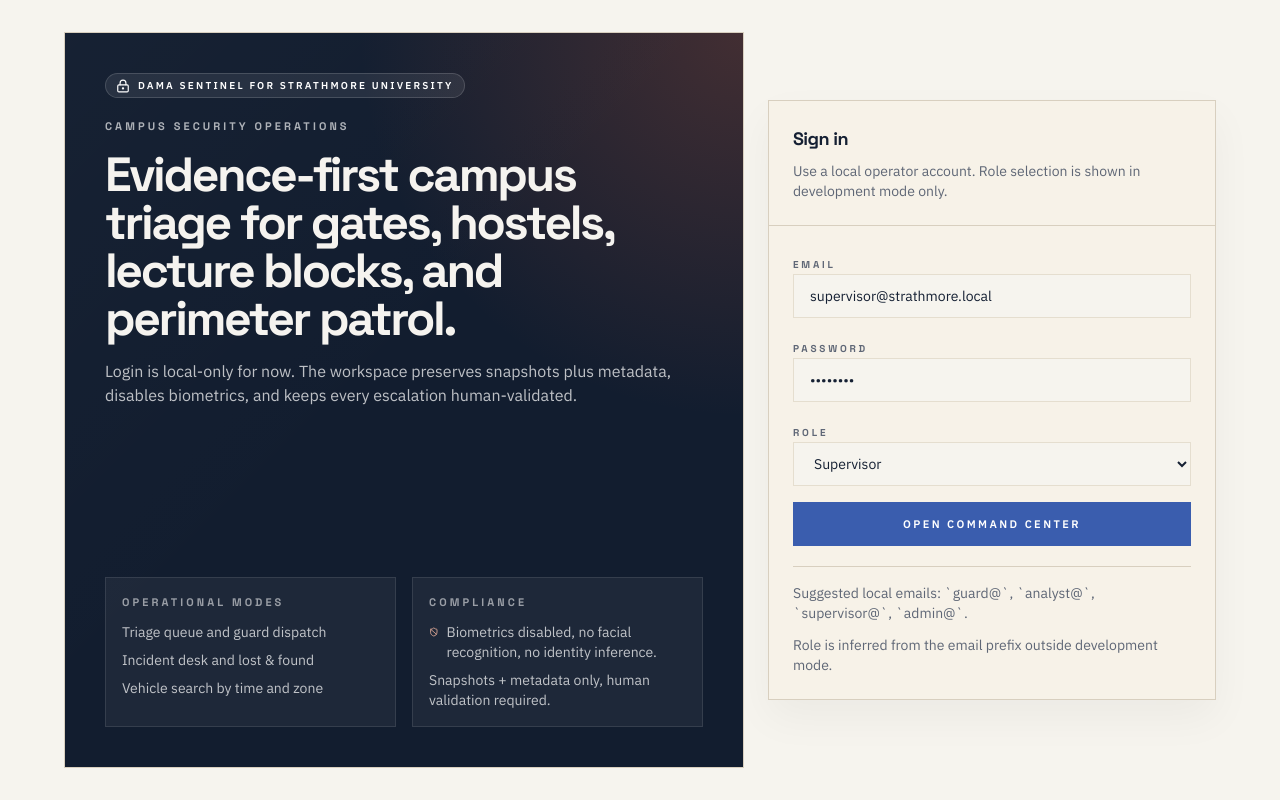
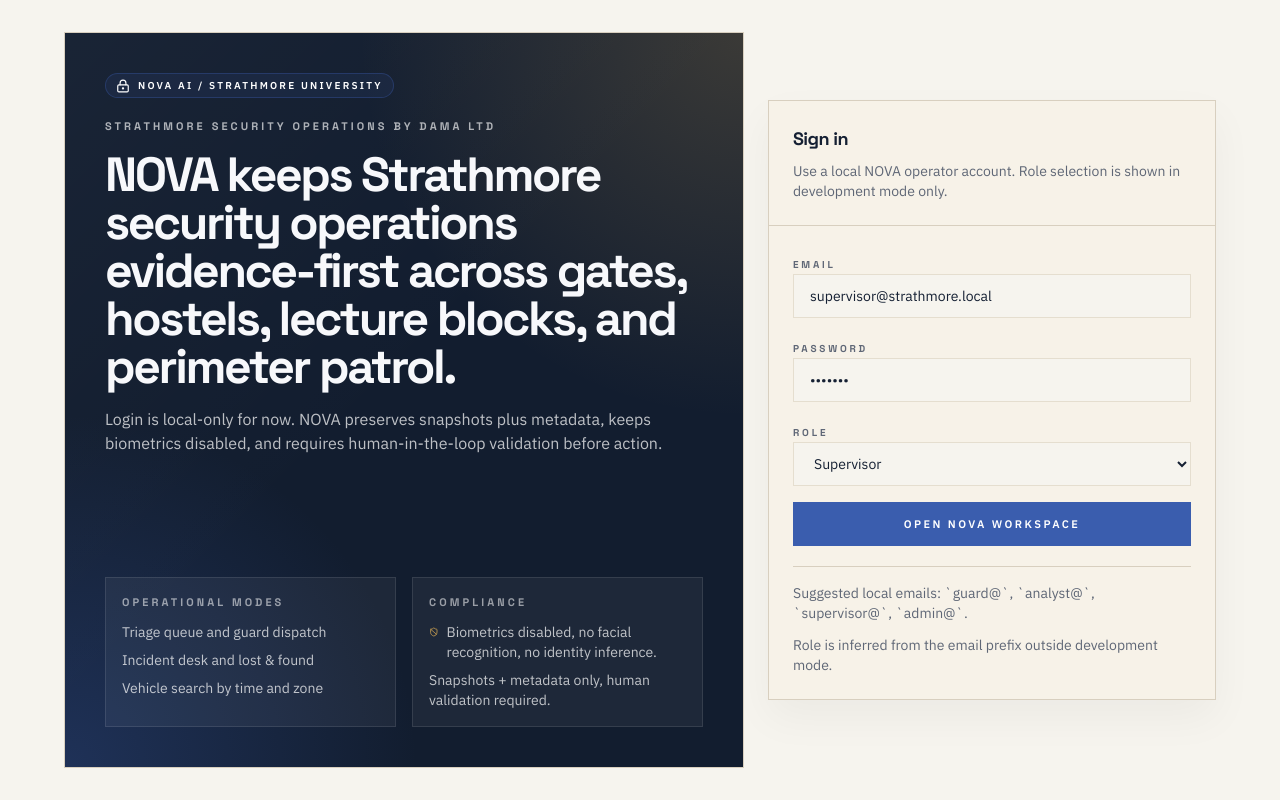
Before and after one commit to NOVA-AISEC/nova-dashboard, a React (Vite) app: page /login in a window 1280 px wide. Built offline with nearby package versions, Linux system fonts and the light colour scheme.

Commit message:
Rename dashboard product to NOVA

```diff
--- a/index.html
+++ b/index.html
@@ -5,9 +5,9 @@
     <meta name="viewport" content="width=device-width, initial-scale=1.0" />
     <meta
       name="description"
-      content="DAMA LTD local operations dashboard with snapshots plus metadata only, biometrics disabled, and human-in-the-loop validation."
+      content="NOVA for Strathmore Security Operations by DAMA LTD, with snapshots plus metadata only, biometrics disabled, and human-in-the-loop validation."
     />
-    <title>DAMA LTD</title>
+    <title>NOVA | Strathmore Security Operations | DAMA LTD</title>
   </head>
   <body>
     <div id="root"></div>
--- a/src/components/layout/app-shell.tsx
+++ b/src/components/layout/app-shell.tsx
@@ -49,13 +49,28 @@
     navData.data?.searchResults.cases.filter((caseItem) => caseItem.status !== 'closed') ?? []
   const navBadges: Record<string, string | undefined> = {
     queue: openAlerts.length ? String(openAlerts.length) : undefined,
-    alerts: countByStatus(openAlerts.map((alert) => alert.severity), 'critical') ? `${countByStatus(openAlerts.map((alert) => alert.severity), 'critical')} hot` : undefined,
+    alerts: countByStatus(
+      openAlerts.map((alert) => alert.severity),
+      'critical',
+    )
+      ? `${countByStatus(openAlerts.map((alert) => alert.severity), 'critical')} hot`
+      : undefined,
     cases: openCases.length ? String(openCases.length) : undefined,
-    vehicles: navData.data?.searchResults.evidence.filter((item) => item.metadata.classes.includes('vehicle')).length
-      ? String(navData.data.searchResults.evidence.filter((item) => item.metadata.classes.includes('vehicle')).length)
+    vehicles: navData.data?.searchResults.evidence.filter((item) =>
+      item.metadata.classes.includes('vehicle'),
+    ).length
+      ? String(
+          navData.data.searchResults.evidence.filter((item) =>
+            item.metadata.classes.includes('vehicle'),
+          ).length,
+        )
       : undefined,
-    exports: openCases.filter((item) => item.humanValidationRequired).length ? `${openCases.filter((item) => item.humanValidationRequired).length} pending` : undefined,
-    audit: navData.data?.auditResults.total ? String(navData.data.auditResults.total) : undefined,
+    exports: openCases.filter((item) => item.humanValidationRequired).length
+      ? `${openCases.filter((item) => item.humanValidationRequired).length} pending`
+      : undefined,
+    audit: navData.data?.auditResults.total
+      ? String(navData.data.auditResults.total)
+      : undefined,
     users: role === 'admin' ? 'RBAC' : undefined,
   }
 
@@ -75,7 +90,7 @@
 
       <aside
         className={cn(
-          'fixed inset-y-0 left-0 z-50 flex w-80 flex-col border-r border-sidebar-border bg-sidebar text-sidebar-foreground transition-transform lg:translate-x-0',
+          'fixed inset-y-0 left-0 z-50 flex w-80 flex-col border-r border-sidebar-border bg-sidebar-bg text-sidebar-foreground transition-transform lg:translate-x-0',
           isNavOpen ? 'translate-x-0' : '-translate-x-full',
         )}
       >
@@ -83,24 +98,33 @@
           <div className="flex items-start justify-between gap-4">
             <div className="space-y-4">
               <div className="inline-flex items-center gap-3">
-                <div className="flex h-11 w-11 items-center justify-center border border-sidebar-primary bg-sidebar-primary text-sidebar-primary-foreground">
+                <div className="flex h-11 w-11 items-center justify-center border border-brand-gold/35 bg-sidebar-active text-sidebar-primary">
                   <Command className="h-5 w-5" />
                 </div>
                 <div>
                   <div className="font-display text-lg font-bold uppercase tracking-[0.18em]">
-                    DAMA Sentinel
+                    NOVA
                   </div>
-                  <div className="text-xs uppercase tracking-[0.22em] text-sidebar-foreground/55">
-                    Strathmore University
+                  <div className="text-xs uppercase tracking-[0.22em] text-sidebar-foreground/60">
+                    Strathmore Security Operations
+                  </div>
+                  <div className="mt-1 text-[10px] uppercase tracking-[0.22em] text-sidebar-foreground/42">
+                    by DAMA LTD
                   </div>
                 </div>
               </div>
               <p className="max-w-xs text-sm leading-relaxed text-sidebar-foreground/70">
-                Campus command center for triage queue, guard dispatch, incident desk, traffic, and evidence exports.
+                NOVA AI coordinates triage queue, guard dispatch, incident desk review,
+                traffic response, and evidence exports for Strathmore teams.
               </p>
             </div>
 
-            <Button className="lg:hidden" variant="ghost" size="icon" onClick={() => setIsNavOpen(false)}>
+            <Button
+              className="lg:hidden"
+              variant="ghost"
+              size="icon"
+              onClick={() => setIsNavOpen(false)}
+            >
               <X className="h-5 w-5" />
             </Button>
           </div>
@@ -123,8 +147,8 @@
                         cn(
                           'group relative flex items-start gap-3 border border-transparent px-4 py-3 transition-colors',
                           isActive
-                            ? 'bg-sidebar-accent text-sidebar-foreground'
-                            : 'text-sidebar-foreground/72 hover:border-sidebar-border hover:bg-sidebar-accent/60',
+                            ? 'border-sidebar-border bg-sidebar-active text-sidebar-active-foreground'
+                            : 'text-sidebar-foreground/72 hover:border-sidebar-border hover:bg-sidebar-accent/72',
                         )
                       }
                       onClick={() => setIsNavOpen(false)}
@@ -145,7 +169,7 @@
                                 {item.label}
                               </div>
                               {navBadges[item.id] ? (
-                                <span className="border border-sidebar-border bg-black/20 px-2 py-0.5 text-[10px] font-semibold uppercase tracking-[0.18em] text-sidebar-foreground/72">
+                                <span className="border border-brand-gold/25 bg-sidebar-badge px-2 py-0.5 text-[10px] font-semibold uppercase tracking-[0.18em] text-sidebar-primary">
                                   {navBadges[item.id]}
                                 </span>
                               ) : null}
@@ -180,7 +204,10 @@
 
         <div className="border-t border-sidebar-border px-6 py-4">
           <div className="text-xs uppercase tracking-[0.2em] text-sidebar-foreground/55">
-            {session.name} · {roleLabels[session.role]}
+            {session.name} / {roleLabels[session.role]}
+          </div>
+          <div className="mt-2 text-[10px] uppercase tracking-[0.22em] text-sidebar-foreground/40">
+            DAMA LTD
           </div>
         </div>
       </aside>
@@ -189,12 +216,17 @@
         <header className="sticky top-0 z-30 border-b border-border bg-background/95 backdrop-blur">
           <div className="flex min-h-[92px] items-center justify-between gap-4 px-4 sm:px-6 lg:px-10">
             <div className="flex min-w-0 items-center gap-4">
-              <Button className="lg:hidden" variant="outline" size="icon" onClick={() => setIsNavOpen(true)}>
+              <Button
+                className="lg:hidden"
+                variant="outline"
+                size="icon"
+                onClick={() => setIsNavOpen(true)}
+              >
                 <Menu className="h-5 w-5" />
               </Button>
 
               <div className="min-w-0">
-                <p className="eyebrow">DAMA Sentinel for Strathmore University</p>
+                <p className="eyebrow">NOVA AI / Strathmore Security Operations</p>
                 <p className="mt-1 text-xs uppercase tracking-[0.22em] text-muted-foreground">
                   {handle?.eyebrow ?? 'Operations'}
                 </p>
@@ -205,13 +237,16 @@
             </div>
 
             <div className="hidden flex-wrap items-center justify-end gap-3 md:flex">
-              <Badge className="border-border bg-panel text-foreground">
-                {roleLabels[session.role]} · {session.shift}
+              <Badge className="badge-panel">
+                {roleLabels[session.role]} / {session.shift}
               </Badge>
-              <Badge className="border-border bg-panel text-foreground">Biometrics disabled</Badge>
-              <Badge className="border-border bg-panel text-foreground">Snapshots + metadata only</Badge>
+              <Badge className="badge-compliance">Biometrics disabled</Badge>
+              <Badge className="badge-compliance">Snapshots + metadata only</Badge>
               {canAccessRoute(session.role, quickAction.id) ? (
-                <Link className={buttonVariants({ variant: 'outline', size: 'default' })} to={quickAction.to}>
+                <Link
+                  className={buttonVariants({ variant: 'outline', size: 'default' })}
+                  to={quickAction.to}
+                >
                   {quickAction.label}
                 </Link>
               ) : null}
@@ -226,7 +261,8 @@
         <main className="px-4 pb-10 pt-6 sm:px-6 lg:px-10">
           <Outlet />
           <footer className="mt-10 border-t border-border pt-4 text-sm text-muted-foreground">
-            DAMA Sentinel keeps campus evidence limited to snapshots and metadata. Operational action requires human validation.
+            DAMA LTD / Powered by NOVA AI. Campus evidence remains limited to snapshots
+            plus metadata, and operational action requires human validation.
           </footer>
         </main>
       </div>
--- a/src/data/campus-cases-audit.ts
+++ b/src/data/campus-cases-audit.ts
@@ -15,7 +15,7 @@
     alertIds: ['alt-701'],
     evidenceIds: ['ev-701'],
     timeline: [
-      { id: 'gate-evt-1', kind: 'alert', timestamp: '2026-02-28T06:12:00Z', title: 'Gate watch opened', detail: 'Lane dwell threshold triggered on Main Gate Lane 1.', operator: 'DAMA Sentinel' },
+      { id: 'gate-evt-1', kind: 'alert', timestamp: '2026-02-28T06:12:00Z', title: 'Gate watch opened', detail: 'Lane dwell threshold triggered on Main Gate Lane 1.', operator: 'NOVA AI' },
       { id: 'gate-evt-2', kind: 'triage', timestamp: '2026-02-28T06:20:00Z', title: 'Dispatch radio check', detail: 'Guard dispatch confirmed the driver was still in manual screening.', operator: 'A. Njeri' },
       { id: 'gate-evt-3', kind: 'handoff', timestamp: '2026-02-28T06:24:00Z', title: 'Shift handoff note added', detail: 'Carry the lane watch into the next brief if dwell recurs after 07:00.', operator: 'Incident Desk' },
     ],
@@ -35,7 +35,7 @@
     alertIds: ['alt-702', 'alt-707'],
     evidenceIds: ['ev-702', 'ev-707'],
     timeline: [
-      { id: 'library-evt-1', kind: 'alert', timestamp: '2026-02-28T07:05:00Z', title: 'Unattended item alert created', detail: 'Library entrance item timer exceeded policy threshold.', operator: 'DAMA Sentinel' },
+      { id: 'library-evt-1', kind: 'alert', timestamp: '2026-02-28T07:05:00Z', title: 'Unattended item alert created', detail: 'Library entrance item timer exceeded policy threshold.', operator: 'NOVA AI' },
       { id: 'library-evt-2', kind: 'triage', timestamp: '2026-02-28T07:12:00Z', title: 'Desk triage opened', detail: 'Guard and library staff requested manual ownership verification.', operator: 'P. Wambui' },
       { id: 'library-evt-3', kind: 'note', timestamp: '2026-02-28T09:25:00Z', title: 'Lost property linked', detail: 'Lecture Block C desk intake attached for admin review.', operator: 'Incident Desk' },
     ],
@@ -55,7 +55,7 @@
     alertIds: ['alt-703', 'alt-705'],
     evidenceIds: ['ev-703'],
     timeline: [
-      { id: 'hostel-evt-1', kind: 'alert', timestamp: '2026-02-28T05:44:00Z', title: 'Hostel exception opened', detail: 'Tailgating pattern detected at Residence Block B lobby.', operator: 'DAMA Sentinel' },
+      { id: 'hostel-evt-1', kind: 'alert', timestamp: '2026-02-28T05:44:00Z', title: 'Hostel exception opened', detail: 'Tailgating pattern detected at Residence Block B lobby.', operator: 'NOVA AI' },
       { id: 'hostel-evt-2', kind: 'triage', timestamp: '2026-02-28T05:57:00Z', title: 'Hostel desk review', detail: 'Desk operator opened a manual resident cross-check.', operator: 'R. Otieno' },
       { id: 'hostel-evt-3', kind: 'handoff', timestamp: '2026-02-28T08:31:00Z', title: 'Supervisor escalation', detail: 'Case moved to security supervisor pending Student Affairs coordination if needed.', operator: 'Incident Desk' },
     ],
@@ -75,7 +75,7 @@
     alertIds: ['alt-704', 'alt-706'],
     evidenceIds: ['ev-704', 'ev-706'],
     timeline: [
-      { id: 'traffic-evt-1', kind: 'alert', timestamp: '2026-02-28T08:10:00Z', title: 'Parking incident opened', detail: 'Parking A East exit queue exceeded the operating threshold.', operator: 'DAMA Sentinel' },
+      { id: 'traffic-evt-1', kind: 'alert', timestamp: '2026-02-28T08:10:00Z', title: 'Parking incident opened', detail: 'Parking A East exit queue exceeded the operating threshold.', operator: 'NOVA AI' },
       { id: 'traffic-evt-2', kind: 'note', timestamp: '2026-02-28T08:16:00Z', title: 'Traffic control acknowledged', detail: 'Attendants re-routed exiting vehicles while the lane was cleared.', operator: 'Traffic Control' },
       { id: 'traffic-evt-3', kind: 'closure', timestamp: '2026-02-28T11:55:00Z', title: 'Crowd surge contained', detail: 'Lunch crowd was redirected with no further escalation required.', operator: 'L. Achieng' },
     ],
@@ -95,7 +95,7 @@
     alertIds: ['alt-708'],
     evidenceIds: ['ev-705'],
     timeline: [
-      { id: 'perimeter-evt-1', kind: 'alert', timestamp: '2026-02-28T04:16:00Z', title: 'Perimeter intrusion alert', detail: 'Thermal vector crossed the north fence exclusion lane.', operator: 'DAMA Sentinel' },
+      { id: 'perimeter-evt-1', kind: 'alert', timestamp: '2026-02-28T04:16:00Z', title: 'Perimeter intrusion alert', detail: 'Thermal vector crossed the north fence exclusion lane.', operator: 'NOVA AI' },
       { id: 'perimeter-evt-2', kind: 'handoff', timestamp: '2026-02-28T04:22:00Z', title: 'Patrol dispatch', detail: 'Perimeter patrol received snapshots and metadata for manual confirmation.', operator: 'Perimeter Patrol' },
       { id: 'perimeter-evt-3', kind: 'triage', timestamp: '2026-02-28T04:29:00Z', title: 'Supervisor hold', detail: 'Incident remains on watch pending the next fence-line sweep.', operator: 'M. Kamau' },
     ],
--- a/src/lib/auth.tsx
+++ b/src/lib/auth.tsx
@@ -14,7 +14,7 @@
   type UserRole,
 } from '@/app/access'
 
-const SESSION_STORAGE_KEY = 'dama-sentinel.session'
+const SESSION_STORAGE_KEY = 'nova.session'
 
 export interface SessionUser {
   token: string
--- a/src/lib/shift-brief.ts
+++ b/src/lib/shift-brief.ts
@@ -19,18 +19,18 @@
 <html lang="en">
   <head>
     <meta charset="utf-8" />
-    <title>DAMA Sentinel Shift Brief</title>
+    <title>NOVA Shift Brief</title>
     <style>
-      body { font-family: Arial, sans-serif; margin: 32px; color: #171717; }
+      body { font-family: Arial, sans-serif; margin: 32px; color: #152033; background: #f6f4ee; }
       h1, h2 { margin-bottom: 8px; }
       .meta, .chip { font-size: 12px; text-transform: uppercase; letter-spacing: 0.12em; }
-      .chip { display: inline-block; border: 1px solid #c05a3c; padding: 6px 10px; margin-right: 8px; margin-bottom: 8px; }
-      .card { border: 1px solid #d4cab9; padding: 16px; margin-bottom: 12px; }
+      .chip { display: inline-block; border: 1px solid #8ea6d8; background: #e7eef9; color: #24437f; padding: 6px 10px; margin-right: 8px; margin-bottom: 8px; }
+      .card { border: 1px solid #d8cfbf; background: #fcfaf6; padding: 16px; margin-bottom: 12px; }
       ul { padding-left: 18px; }
     </style>
   </head>
   <body>
-    <p class="meta">DAMA Sentinel for Strathmore University</p>
+    <p class="meta">NOVA AI / Strathmore Security Operations / DAMA LTD</p>
     <h1>Shift Handover Brief</h1>
     <p>Generated by ${generatedBy} on ${new Date().toLocaleString()}</p>
     <div>
@@ -43,13 +43,13 @@
     <h2>Open Queue</h2>
     ${alerts
       .map(
-        (alert) => `<div class="card"><strong>${alert.title}</strong><br />${alert.zone} · ${alert.severity} · ${alert.status}<br />${alert.summary}</div>`,
+        (alert) => `<div class="card"><strong>${alert.title}</strong><br />${alert.zone} / ${alert.severity} / ${alert.status}<br />${alert.summary}</div>`,
       )
       .join('') || '<div class="card">No open alerts.</div>'}
     <h2>Active Cases</h2>
     ${cases
       .map(
-        (caseItem) => `<div class="card"><strong>${caseItem.title}</strong><br />${caseItem.location} · ${caseItem.status}<br />${caseItem.protocol}</div>`,
+        (caseItem) => `<div class="card"><strong>${caseItem.title}</strong><br />${caseItem.location} / ${caseItem.status}<br />${caseItem.protocol}</div>`,
       )
       .join('') || '<div class="card">No active cases.</div>'}
   </body>
--- a/src/pages/login-page.tsx
+++ b/src/pages/login-page.tsx
@@ -16,7 +16,7 @@
   const location = useLocation()
   const { signIn } = useAuth()
   const [email, setEmail] = useState('supervisor@strathmore.local')
-  const [password, setPassword] = useState('sentinel')
+  const [password, setPassword] = useState('nova123')
   const [role, setRole] = useState<UserRole>('supervisor')
   const [error, setError] = useState<string | null>(null)
   const [isSubmitting, setIsSubmitting] = useState(false)
@@ -29,7 +29,9 @@
     try {
       const session = await signIn({ email, password, role })
       const from = typeof location.state === 'object' ? location.state?.from : undefined
-      navigate(typeof from === 'string' ? from : getDefaultRoute(session.role), { replace: true })
+      navigate(typeof from === 'string' ? from : getDefaultRoute(session.role), {
+        replace: true,
+      })
     } catch (signInError) {
       setError(signInError instanceof Error ? signInError.message : 'Unable to sign in.')
     } finally {
@@ -40,21 +42,24 @@
   return (
     <div className="min-h-screen bg-background px-4 py-8 text-foreground sm:px-6 lg:px-8">
       <div className="mx-auto grid min-h-[calc(100vh-4rem)] max-w-6xl items-stretch gap-6 lg:grid-cols-[minmax(0,1.15fr)_28rem]">
-        <section className="relative overflow-hidden border border-border bg-panel-dark p-8 text-[#f5f3ef] sm:p-10">
-          <div className="absolute inset-0 bg-[radial-gradient(circle_at_top_right,rgba(192,90,60,0.28),transparent_24rem),linear-gradient(135deg,rgba(255,255,255,0.02),transparent_50%)]" />
+        <section className="relative overflow-hidden border border-border bg-panel-dark p-8 text-panel-dark-foreground sm:p-10">
+          <div className="absolute inset-0 bg-[radial-gradient(circle_at_top_right,rgba(203,160,82,0.22),transparent_24rem),radial-gradient(circle_at_bottom_left,rgba(58,93,174,0.32),transparent_22rem),linear-gradient(135deg,rgba(255,255,255,0.03),transparent_50%)]" />
           <div className="relative flex h-full flex-col justify-between gap-8">
             <div className="space-y-5">
-              <Badge className="border-white/15 bg-white/8 text-white">
+              <Badge className="border-brand-blue/35 bg-brand-blue/12 text-white">
                 <LockKeyhole className="h-3.5 w-3.5" />
-                DAMA Sentinel for Strathmore University
+                NOVA AI / Strathmore University
               </Badge>
               <div className="space-y-4">
-                <p className="eyebrow text-white/65">Campus Security Operations</p>
+                <p className="eyebrow text-white/65">Strathmore Security Operations by DAMA LTD</p>
                 <h1 className="max-w-2xl font-display text-4xl font-bold tracking-[-0.05em] sm:text-5xl">
-                  Evidence-first campus triage for gates, hostels, lecture blocks, and perimeter patrol.
+                  NOVA keeps Strathmore security operations evidence-first across gates,
+                  hostels, lecture blocks, and perimeter patrol.
                 </h1>
                 <p className="max-w-2xl text-base text-white/72">
-                  Login is local-only for now. The workspace preserves snapshots plus metadata, disables biometrics, and keeps every escalation human-validated.
+                  Login is local-only for now. NOVA preserves snapshots plus metadata,
+                  keeps biometrics disabled, and requires human-in-the-loop validation
+                  before action.
                 </p>
               </div>
             </div>
@@ -72,7 +77,7 @@
                 <p className="eyebrow text-white/55">Compliance</p>
                 <div className="mt-3 space-y-2 text-sm text-white/72">
                   <div className="flex items-start gap-2">
-                    <ShieldBan className="mt-0.5 h-4 w-4 text-[#f0b49f]" />
+                    <ShieldBan className="mt-0.5 h-4 w-4 text-brand-gold" />
                     <span>Biometrics disabled, no facial recognition, no identity inference.</span>
                   </div>
                   <div>Snapshots + metadata only, human validation required.</div>
@@ -86,7 +91,8 @@
           <CardHeader className="border-b border-border">
             <CardTitle>Sign in</CardTitle>
             <CardDescription>
-              Use a local operator account. Role selection is shown in development mode only.
+              Use a local NOVA operator account. Role selection is shown in development
+              mode only.
             </CardDescription>
           </CardHeader>
           <CardContent className="space-y-5 pt-6">
@@ -115,7 +121,10 @@
               {import.meta.env.DEV ? (
                 <label className="block space-y-2">
                   <span className="eyebrow text-[10px]">Role</span>
-                  <Select value={role} onChange={(event) => setRole(event.target.value as UserRole)}>
+                  <Select
+                    value={role}
+                    onChange={(event) => setRole(event.target.value as UserRole)}
+                  >
                     {roleOptions.map((roleOption) => (
                       <option key={roleOption} value={roleOption}>
                         {roleLabels[roleOption]}
@@ -125,10 +134,14 @@
                 </label>
               ) : null}
 
-              {error ? <div className="border border-destructive/30 bg-destructive/8 px-4 py-3 text-sm text-destructive">{error}</div> : null}
+              {error ? (
+                <div className="border border-destructive/30 bg-destructive/8 px-4 py-3 text-sm text-destructive">
+                  {error}
+                </div>
+              ) : null}
 
               <Button className="w-full" type="submit" disabled={isSubmitting}>
-                {isSubmitting ? 'Signing in...' : 'Open command center'}
+                {isSubmitting ? 'Signing in...' : 'Open NOVA workspace'}
               </Button>
             </form>
 
```
Also changed, not shown: 1 other file (tests, documents, lock files or other folders).
